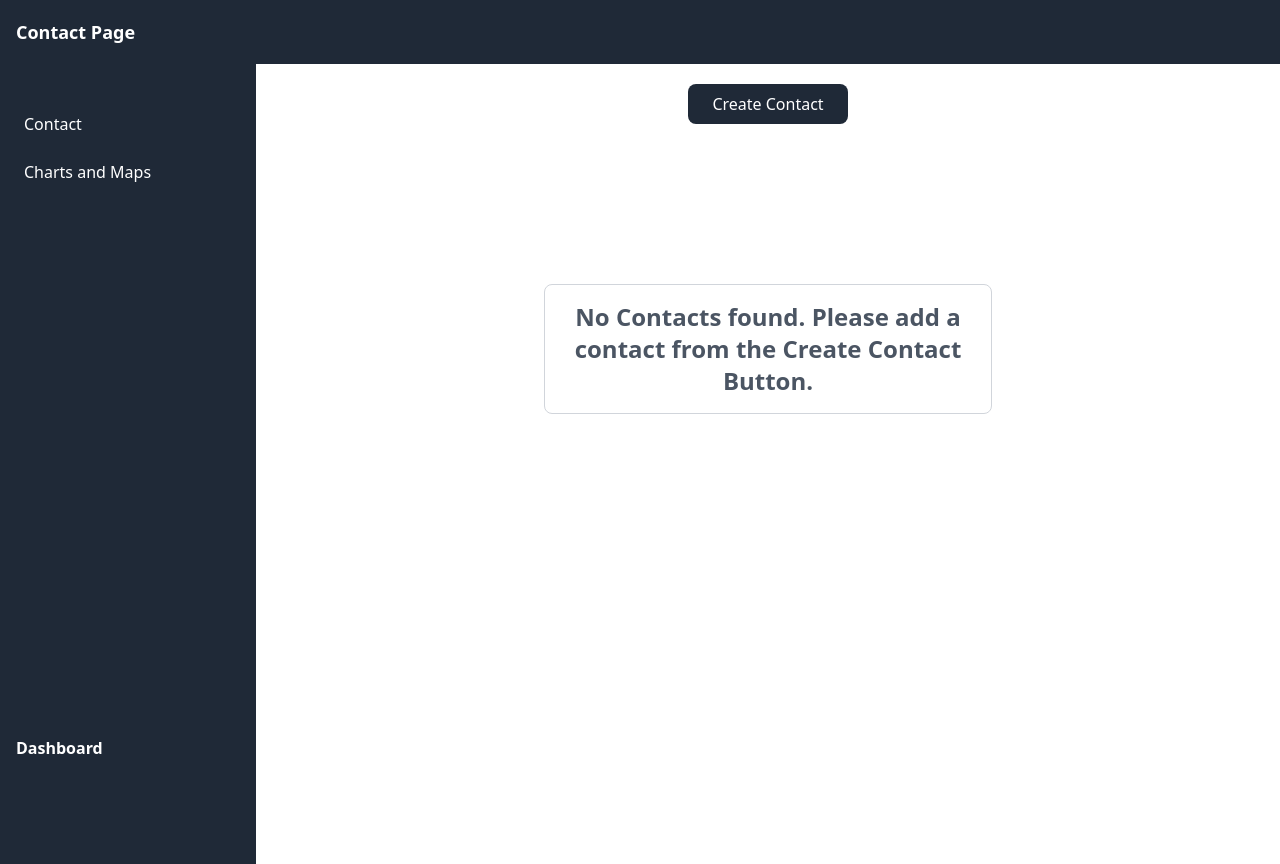
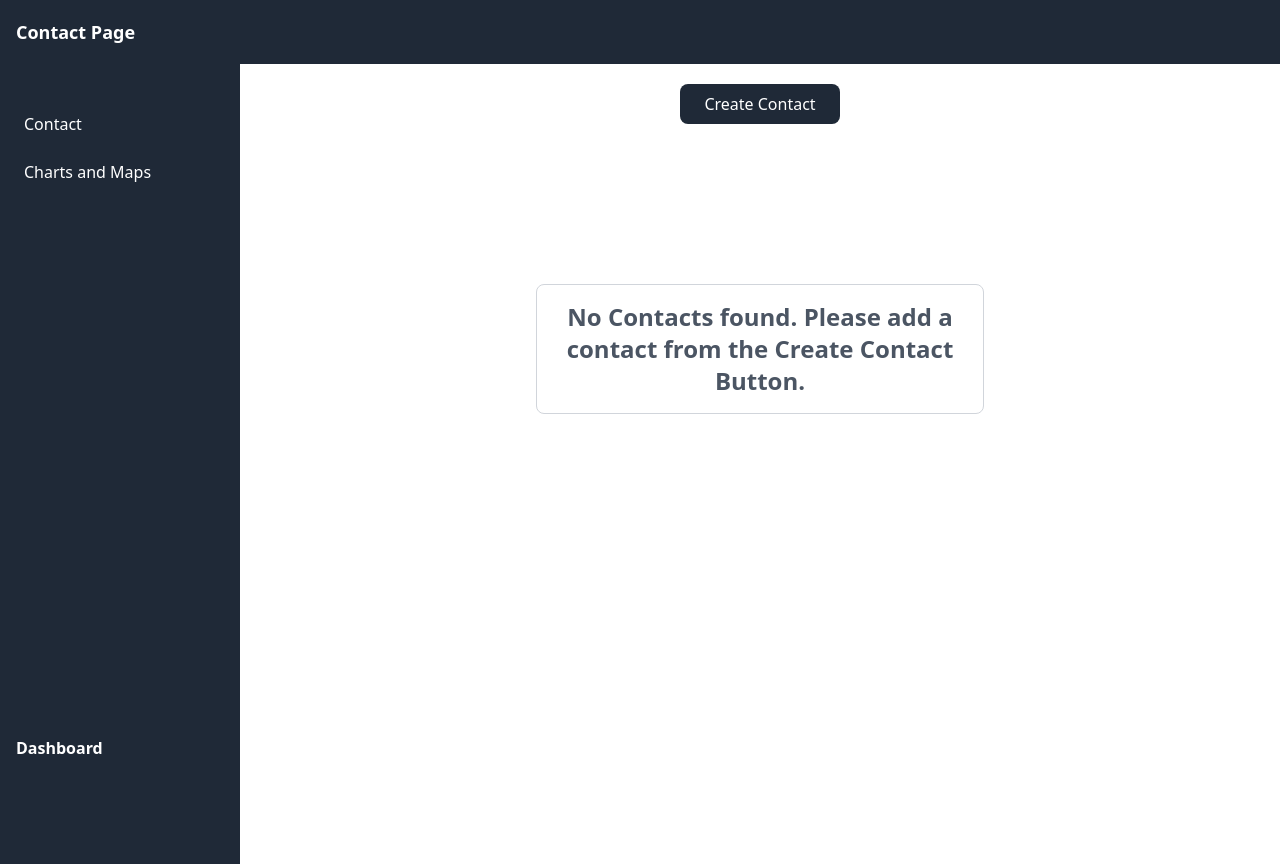
Before and after one commit to devpaths/contact_management, a React (Create React App) app: page / in a window 1280 px wide. Built offline with nearby package versions, Linux system fonts and the light colour scheme.

Commit message:
new features added!

```diff
--- a/src/App.tsx
+++ b/src/App.tsx
@@ -1,6 +1,6 @@
 import React, { useEffect, useState } from "react";
 import { Routes, Route } from "react-router-dom";
-
+import Edit_Contact from "./Components/edit_Contact";
 //Components
 import { ToastContainer } from 'react-toastify';
 import Sidebar from "./Components/Sidebar";
@@ -8,6 +8,9 @@ import Header from "./Components/header";
 
 import RouteComponent from "./Route";
 import ContactList from "./Components/Contact";
+import Add_Contact from "./Components/Add_Contact";
+import Dashboard from "./Components/Monitor";
+
 const App: React.FC = () => {
  const [c,setC]=useState(0);
 
@@ -25,8 +28,14 @@ const App: React.FC = () => {
       <div className="flex">
 
       <Sidebar dash={dash} dash1={dash1}/>
-      {c !== 1 && <ContactList/>}
-        <RouteComponent/>
+      {c !== 1 && <ContactList dash3={dash} dash4={dash}/>
+      }
+
+      <Routes>
+      <Route path="/add_contact" element={<Add_Contact dash6={dash1}/>} />
+      <Route path="/Monitor" element={<Dashboard />} />
+      <Route path="/edit/:id" element={<Edit_Contact dash5={dash1} />} />
+    </Routes>
       </div>
     </div>
   );
--- a/src/Components/Add_Contact.tsx
+++ b/src/Components/Add_Contact.tsx
@@ -10,7 +10,7 @@ interface Contact {
   Status: string;
 }
 
-const Add_Contact = () => {
+const Add_Contact = ({dash6}) => {
   const [selectedOption, setSelectedOption] = useState("");
   const [first_name, setfirst_name] = useState("");
   const [last_name, setlast_name] = useState("");
@@ -117,6 +117,7 @@ const Add_Contact = () => {
             <div className="mb-4">
               <input
                 type="submit"
+                onClick={dash6}
                 value="Add Contact"
                 className="w-full px-4 py-2 bg-blue-500 text-white rounded-md hover:bg-blue-600 transition duration-300"
               />
--- a/src/Components/Contact.tsx
+++ b/src/Components/Contact.tsx
@@ -14,7 +14,7 @@ interface Contact {
 }
 
 // Functional component ContactList
-const ContactList = () => {
+const ContactList = ({dash3,dash4}) => {
   // Accessing contacts from Redux store state
   const contacts = useSelector((state: Contact[]) => state);
   // Dispatch function for dispatching actions to Redux store
@@ -31,7 +31,7 @@ const ContactList = () => {
   return (
     <div className="container mx-auto px-4">
       <div className="my-5 text-right">
-        <Link to="/add_contact" className="block mx-auto w-40 py-2 text-center text-white bg-gray-800 rounded-lg hover:bg-gray-900 transition duration-300">
+        <Link to="/add_contact" onClick={dash4} className="block mx-auto w-40 py-2 text-center text-white bg-gray-800 rounded-lg hover:bg-gray-900 transition duration-300">
           Create Contact
         </Link>
       </div>
@@ -54,7 +54,7 @@ const ContactList = () => {
               </div>
               <div className="flex justify-between px-6 py-4">
 
-                <Link to={`/edit/${contact.id}`} className='btn btn-primary mr-2 hover:bg-green-500 rounded-lg px-5 py-1 transition-colors duration-300'>Edit</Link>
+                <Link onClick={dash3} to={`/edit/${contact.id}`} className='btn btn-primary mr-2 hover:bg-green-500 rounded-lg px-5 py-1 transition-colors duration-300'>Edit</Link>
 
                 <button type='button' onClick={() => deleteContact(contact.id)} className='btn btn-danger hover:bg-red-500 px-3 py-1 rounded-lg transition-colors duration-300'>Delete</button>
               </div>
--- a/src/Components/Sidebar.tsx
+++ b/src/Components/Sidebar.tsx
@@ -6,7 +6,7 @@ const Sidebar = ({dash,dash1}) => {
     return (
 
         <div className="flex h-screen">
-          <div className="bg-gray-800 text-white w-64 h-200">
+          <div className="bg-gray-800 text-white w-60 h-200">
             <ul>
               <li className="mt-8 py-4 px-6">
                 <Link to="/" onClick={dash1} className="block hover:pl-2 rounded-lg transition-all duration-300">
--- a/src/Components/edit_Contact.tsx
+++ b/src/Components/edit_Contact.tsx
@@ -12,7 +12,7 @@ interface Contact {
 }
 
 // Functional component Edit_Contact
-const Edit_Contact = () => {
+const Edit_Contact = ({dash5}) => {
   const { id } = useParams<{ id: string }>(); // Getting id parameter from URL
   const dispatch = useDispatch();
   const navigate = useNavigate();
@@ -124,6 +124,7 @@ const Edit_Contact = () => {
             </div>
             <div className="mb-4">
               <input
+              onClick={dash5}
                 type="submit"
                 value="Update Contact"
                 className="w-full px-4 py-2 bg-blue-500 text-white rounded-md hover:bg-blue-600 transition duration-300"
```
